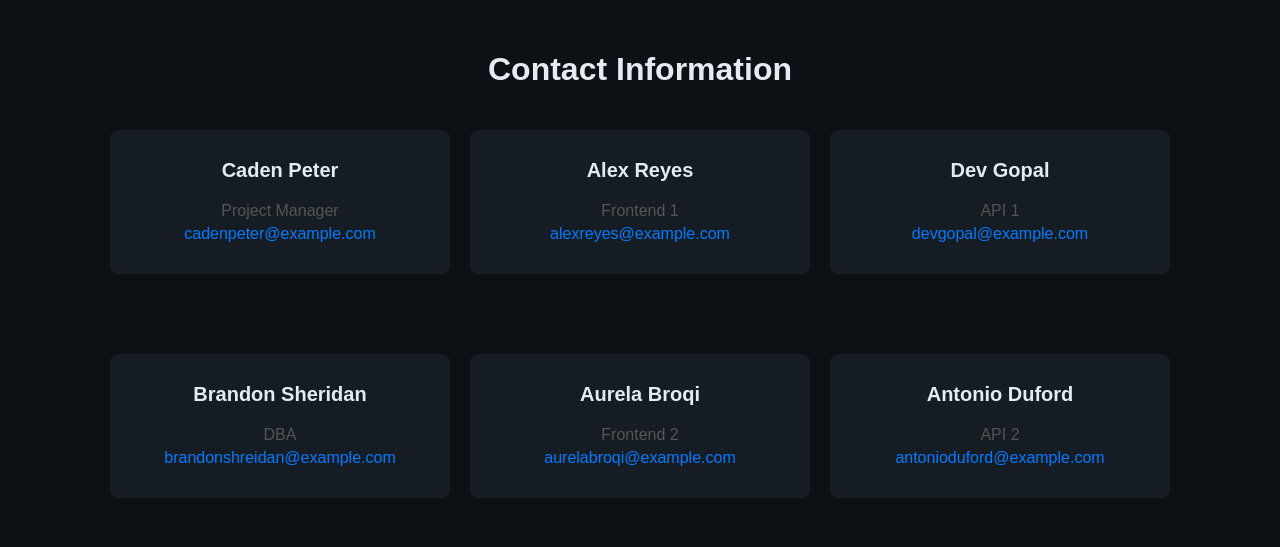
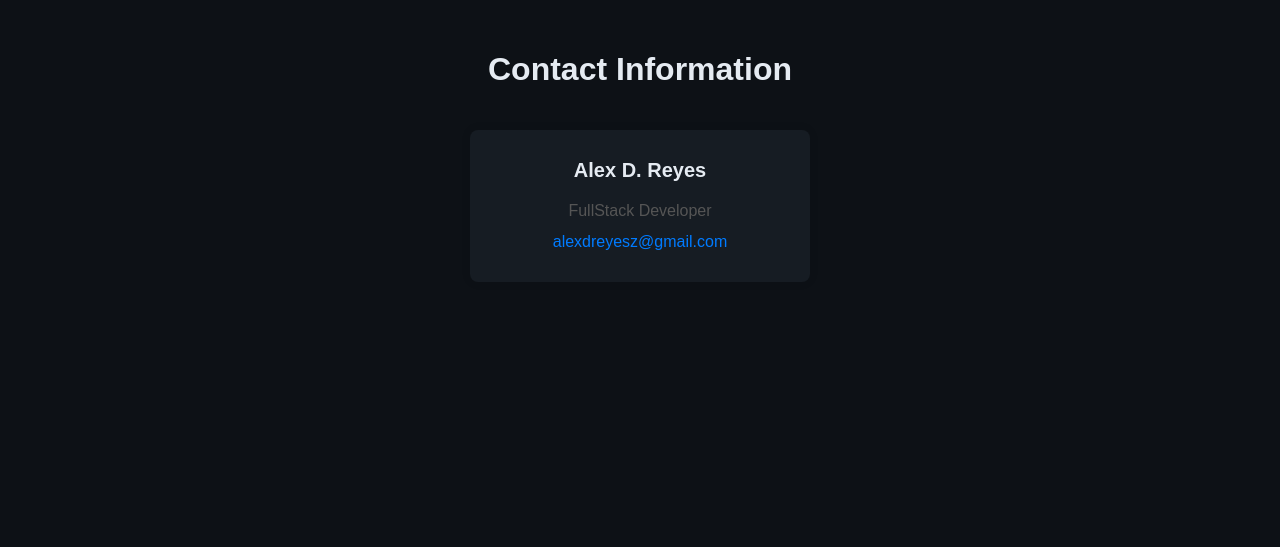
Before and after one commit to alexdreyesz/ContactHub, a PHP site: the page made by Pages/Footer Links/contactInfo.html in a window 1280 px wide. Shown: the top 547 px of the page. Run offline with PHP 8.4, Linux system fonts and the light colour scheme.

```diff
--- a/Pages/Contact Manager/manager.css
+++ b/Pages/Contact Manager/manager.css
@@ -302,6 +302,7 @@ input:focus {
     align-items: center;
     gap: 30px;
     border-bottom: 1px solid #323f4d;
+    z-index: 10;
 }
 
 .added-person p {
--- a/Pages/Footer Links/contactInfo.css
+++ b/Pages/Footer Links/contactInfo.css
@@ -18,8 +18,6 @@ h1 a {
 }
 
 .container {
-    display: grid;
-    grid-template-columns: repeat(3, 1fr);
     gap: 20px;
     width: 80%;
     margin: auto;
@@ -50,6 +48,7 @@ h1 a {
 .position {
     color: #555;
     margin: 5px 0;
+    padding-bottom: 8px;
 }
 
 .email {
--- a/Pages/Footer Links/contactInfo.html
+++ b/Pages/Footer Links/contactInfo.html
@@ -12,34 +12,9 @@
 
     <div class="container">
         <div class="card">
-            <p class="name">Caden Peter</p>
-            <p class="position">Project Manager</p>
-            <a class="email" href="mailto:johndoe@example.com">cadenpeter@example.com</a>
-        </div>
-        <div class="card">
-            <p class="name">Alex Reyes</p>
-            <p class="position">Frontend 1</p>
-            <a class="email" href="mailto:janesmith@example.com">alexreyes@example.com</a>
-        </div>
-        <div class="card">
-            <p class="name">Dev Gopal</p>
-            <p class="position">API 1</p>
-            <a class="email" href="mailto:emilyjohnson@example.com">devgopal@example.com</a>
-        </div>
-        <div class="card">
-            <p class="name">Brandon Sheridan</p>
-            <p class="position">DBA</p>
-            <a class="email" href="mailto:michaelbrown@example.com">brandonshreidan@example.com</a>
-        </div>
-        <div class="card">
-            <p class="name">Aurela Broqi</p>
-            <p class="position">Frontend 2</p>
-            <a class="email" href="mailto:sarahwilliams@example.com">aurelabroqi@example.com</a>
-        </div>
-        <div class="card">
-            <p class="name">Antonio Duford</p>
-            <p class="position">API 2</p>
-            <a class="email" href="mailto:davidwilson@example.com">antonioduford@example.com</a>
+            <p class="name">Alex D. Reyes</p>
+            <p class="position">FullStack Developer</p>
+            <a class="email" href="mailto:janesmith@example.com">alexdreyesz@gmail.com</a>
         </div>
     </div>
 </body>
```
Also changed, not shown: public/Contachub/create-account.png (added), public/Contachub/manager.png (added), public/Contachub/sign-in.png (added).
